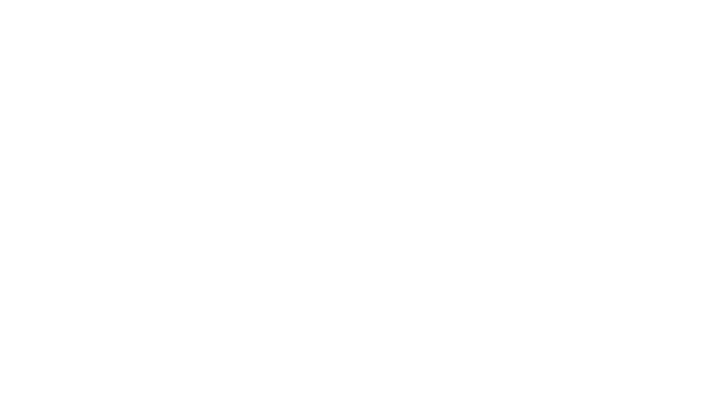
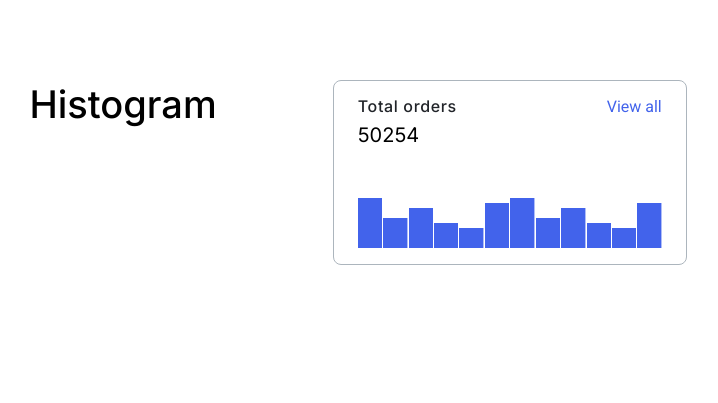
Before and after one commit to js-tasks-ru/htmlcss-20210513_mrmldsky27, a website: page 04-lection2/01-histogram/index.html in a window 1280 px wide. Shown: the whole page, without its empty margins (105-823 px from the left). Drawn offline with Linux system fonts and the light colour scheme.

Commit message:
add solution lection-2-histogram

```diff
--- a/04-lection2/01-histogram/histogram.css
+++ b/04-lection2/01-histogram/histogram.css
@@ -0,0 +1,59 @@
+.grid {
+    display: flex;
+    width: 80%;
+    margin: 10vh auto 0;
+    min-height: 40vh;
+    align-items: flex-start;
+}
+
+.grid__title {
+    flex-basis: 30%;
+}
+
+.grid__content {
+    flex-basis: 70%;
+}
+
+.histogram {
+    width: 354px;
+    height: 185px;
+    border-color: #ACB5BD;
+    border: 1px solid var(--grey-3, #ACB5BD);
+    box-sizing: border-box;
+    border-radius: 8px;
+    padding: 1rem 1.5rem;
+    display: flex;
+    flex-direction: column;
+    justify-content: space-between;
+}
+
+.histogram__header {
+    display: flex;
+    justify-content: space-between;
+}
+
+.histogram__body {
+    display: flex;
+    flex-direction: column;
+    align-items: stretch;
+    justify-content: space-between;
+    flex-grow: 1;
+}
+
+.histogram__sum {
+    margin-top: 6px;
+}
+
+.histogram__items {
+    display: flex;
+    align-items: flex-end;
+}
+
+.histogram__item {
+    margin-right: 1px;
+    cursor: pointer;
+}
+
+.histogram__item:last-child {
+    margin-right: 0;
+}
--- a/04-lection2/01-histogram/index.html
+++ b/04-lection2/01-histogram/index.html
@@ -6,6 +6,59 @@
         <link rel="stylesheet" href="./histogram.css">
     </head>
     <body>
-
+        <main class="grid">
+            <div class="grid__title">
+                <h2>Histogram</h2>
+            </div>
+            <div class="grid__content">
+                <div class="histogram">
+                    <header class="histogram__header">
+                        <h5 class="histogram__title">Total orders</h5>
+                        <a href="/" class="histogram__link">View all</a>
+                    </header>
+                    <div class="histogram__body">
+                        <h4 class="histogram__sum">50254</h4>
+                        <div class="histogram__items">
+                            <svg class="histogram__item" height="50" viewBox="0 0 9 100%" fill="none" xmlns="http://www.w3.org/2000/svg">
+                                <rect width="100%" height="50" fill="#4263EB"/>
+                            </svg>
+                            <svg class="histogram__item" height="30" viewBox="0 0 9 100%" fill="none" xmlns="http://www.w3.org/2000/svg">
+                                <rect width="100%" height="30" fill="#4263EB"/>
+                            </svg>
+                            <svg class="histogram__item" height="40" viewBox="0 0 9 100%" fill="none" xmlns="http://www.w3.org/2000/svg">
+                                <rect width="100%" height="40" fill="#4263EB"/>
+                            </svg>
+                            <svg class="histogram__item" height="25" viewBox="0 0 9 100%" fill="none" xmlns="http://www.w3.org/2000/svg">
+                                <rect width="100%" height="25" fill="#4263EB"/>
+                            </svg>
+                            <svg class="histogram__item" height="20" viewBox="0 0 9 100%" fill="none" xmlns="http://www.w3.org/2000/svg">
+                                <rect width="100%" height="20" fill="#4263EB"/>
+                            </svg>
+                            <svg class="histogram__item" height="45" viewBox="0 0 9 100%" fill="none" xmlns="http://www.w3.org/2000/svg">
+                                <rect width="100%" height="45" fill="#4263EB"/>
+                            </svg>
+                            <svg class="histogram__item" height="50" viewBox="0 0 9 100%" fill="none" xmlns="http://www.w3.org/2000/svg">
+                                <rect width="100%" height="50" fill="#4263EB"/>
+                            </svg>
+                            <svg class="histogram__item" height="30" viewBox="0 0 9 100%" fill="none" xmlns="http://www.w3.org/2000/svg">
+                                <rect width="100%" height="30" fill="#4263EB"/>
+                            </svg>
+                            <svg class="histogram__item" height="40" viewBox="0 0 9 100%" fill="none" xmlns="http://www.w3.org/2000/svg">
+                                <rect width="100%" height="40" fill="#4263EB"/>
+                            </svg>
+                            <svg class="histogram__item" height="25" viewBox="0 0 9 100%" fill="none" xmlns="http://www.w3.org/2000/svg">
+                                <rect width="100%" height="25" fill="#4263EB"/>
+                            </svg>
+                            <svg class="histogram__item" height="20" viewBox="0 0 9 100%" fill="none" xmlns="http://www.w3.org/2000/svg">
+                                <rect width="100%" height="20" fill="#4263EB"/>
+                            </svg>
+                            <svg class="histogram__item" height="45" viewBox="0 0 9 100%" fill="none" xmlns="http://www.w3.org/2000/svg">
+                                <rect width="100%" height="45" fill="#4263EB"/>
+                            </svg>
+                        </div>
+                    </div>
+                </div>
+            </div>
+        </main>
     </body>
 </html>
--- a/assets/css/main.css
+++ b/assets/css/main.css
@@ -6,6 +6,7 @@
     --pink: #F784AD;
     --purple: #7048E8;
     --blue: #374FC7;
+    --blue-2: #4263EB;
     --red: #F03D3E;
     --grey-1: #F8F9FA;
     --grey-2: #DDE2E5;
@@ -22,3 +23,50 @@
 * {
     font-family: 'Roboto', sans-serif;
 }
+
+a {
+    text-decoration: none;
+    color: var(--blue-2);
+}
+
+h1, h2, h3, h4, h5 {
+    font-family: 'Inter';
+    font-style: normal;
+    margin: 0;
+}
+
+h1, h2, h5 {
+    font-weight: 500;
+}
+
+h3, h4 {
+    font-weight: normal;
+}
+
+h1 {
+    font-size: 50px;
+    line-height: 64px;
+}
+
+h2 {
+    font-size: 38px;
+    line-height: 48px;
+}
+
+h3 {
+    font-size: 28px;
+    line-height: 38px;
+}
+
+h4 {
+    font-size: 20px;
+    line-height: 26px;
+}
+
+h5 {
+    font-size: 16px;
+    line-height: 18px;
+    letter-spacing: 0.04em;
+    color: #212429;
+    color: var(--black, #212429);
+}
--- a/assets/fonts/fonts.css
+++ b/assets/fonts/fonts.css
@@ -1 +1,2 @@
 @import url('https://fonts.googleapis.com/css2?family=Roboto:ital,wght@0,100;0,300;0,400;0,500;0,700;0,900;1,100;1,300;1,400;1,500;1,700;1,900&display=swap');
+@import url('https://fonts.googleapis.com/css2?family=Inter:wght@400;500;600&display=swap');
```
